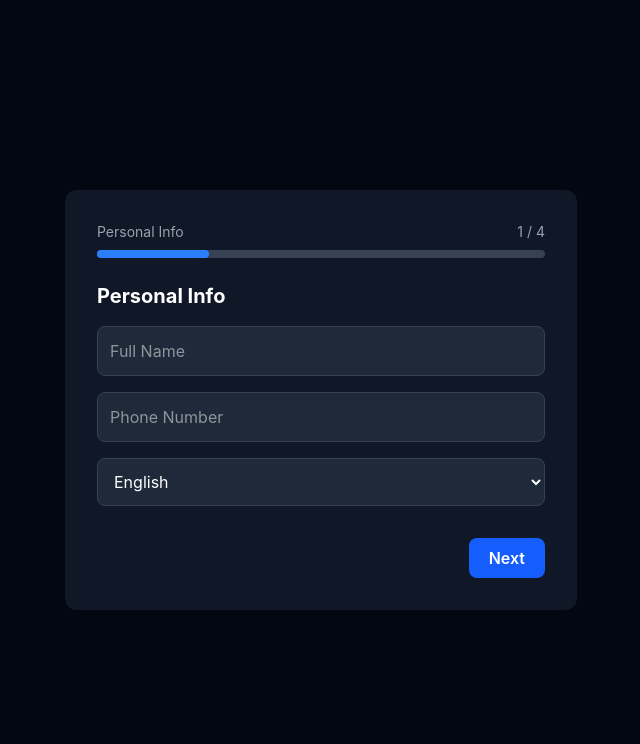
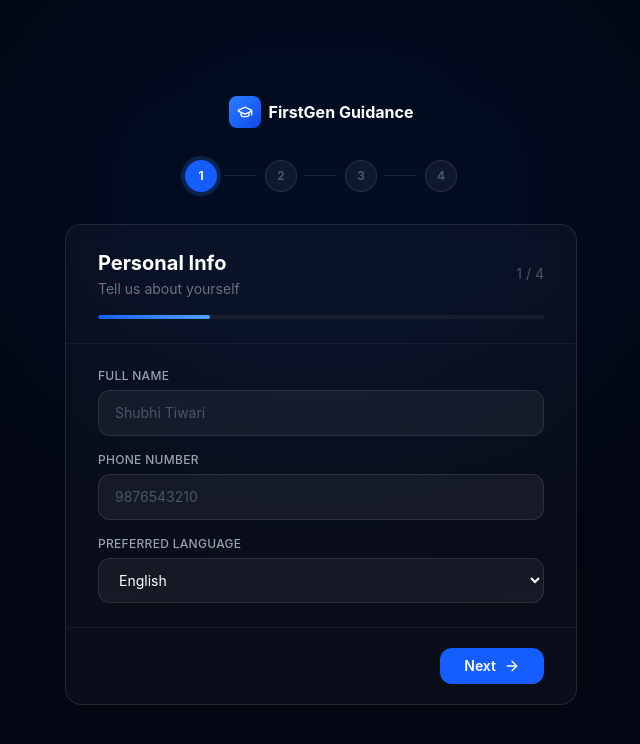
Before and after one commit to shubhitiwariiii/first-gen-guidance, a Next.js app: page /onboarding in a window 1280 px wide. Shown: the top 744 px of the page, without its empty margins (319-959 px from the left). Built offline with nearby package versions, Linux system fonts and the light colour scheme; no server answers.

Commit message:
improve onboarding ui with matching dark theme

```diff
--- a/src/app/onboarding/page.tsx
+++ b/src/app/onboarding/page.tsx
@@ -3,8 +3,14 @@
 import { useState } from 'react'
 import { createClient } from '@/lib/supabase/client'
 import { useRouter } from 'next/navigation'
+import { GraduationCap, ArrowRight, ArrowLeft, Check } from 'lucide-react'
 
-const STEPS = ['Personal Info', 'Location', 'Academic Info', 'Background']
+const STEPS = [
+  { title: 'Personal Info', desc: 'Tell us about yourself' },
+  { title: 'Location', desc: 'Where are you from?' },
+  { title: 'Academic Info', desc: 'Your education details' },
+  { title: 'Family Background', desc: 'Help us match better' },
+]
 
 export default function OnboardingPage() {
   const supabase = createClient()
@@ -16,9 +22,9 @@ export default function OnboardingPage() {
   const [form, setForm] = useState({
     full_name: '',
     phone: '',
+    language: 'en',
     state: '',
     city: '',
-    language: 'en',
     class_level: '',
     stream: '',
     family_income: '',
@@ -46,45 +52,83 @@ export default function OnboardingPage() {
     setLoading(false)
   }
 
+  const inputClass = "w-full px-4 py-3 bg-white/5 border border-white/10 rounded-xl text-white placeholder-gray-600 text-sm focus:outline-none focus:border-blue-500 focus:bg-white/8 transition-all"
+  const selectClass = "w-full px-4 py-3 bg-white/5 border border-white/10 rounded-xl text-white text-sm focus:outline-none focus:border-blue-500 transition-all"
+  const labelClass = "block text-gray-400 text-xs font-medium uppercase tracking-wide mb-1.5"
+
   return (
-    <div className="min-h-screen bg-gray-950 flex items-center justify-center p-4">
-      <div className="bg-gray-900 rounded-xl w-full max-w-lg p-8 space-y-6">
+    <div className="min-h-screen bg-[#030712] flex items-center justify-center px-4">
+
+      {/* Background glow */}
+      <div className="absolute top-0 left-1/2 -translate-x-1/2 w-[600px] h-[400px] bg-blue-600/8 rounded-full blur-[120px] pointer-events-none" />
+
+      <div className="w-full max-w-lg relative">
+
+        {/* Logo */}
+        <div className="flex items-center justify-center gap-2 mb-8">
+          <div className="w-8 h-8 rounded-lg bg-gradient-to-br from-blue-500 to-blue-700 flex items-center justify-center">
+            <GraduationCap className="w-4 h-4 text-white" />
+          </div>
+          <span className="font-bold text-white">FirstGen Guidance</span>
+        </div>
+
+        {/* Step indicators */}
+        <div className="flex items-center justify-center gap-2 mb-8">
+          {STEPS.map((s, i) => (
+            <div key={i} className="flex items-center gap-2">
+              <div className={`w-8 h-8 rounded-full flex items-center justify-center text-xs font-bold transition-all ${
+                i < step ? 'bg-blue-600 text-white' :
+                i === step ? 'bg-blue-600 text-white ring-4 ring-blue-500/20' :
+                'bg-white/5 border border-white/10 text-gray-600'
+              }`}>
+                {i < step ? <Check className="w-3.5 h-3.5" /> : i + 1}
+              </div>
+              {i < STEPS.length - 1 && (
+                <div className={`w-8 h-px transition-all ${i < step ? 'bg-blue-600' : 'bg-white/10'}`} />
+              )}
+            </div>
+          ))}
+        </div>
+
+        {/* Card */}
+        <div className="bg-white/3 border border-white/10 rounded-2xl overflow-hidden backdrop-blur-sm">
+
+          {/* Card header */}
+          <div className="px-8 py-6 border-b border-white/5">
+            <div className="flex items-center justify-between">
+              <div>
+                <h2 className="text-white font-bold text-xl">{STEPS[step].title}</h2>
+                <p className="text-gray-500 text-sm mt-0.5">{STEPS[step].desc}</p>
+              </div>
+              <span className="text-gray-600 text-sm">{step + 1} / {STEPS.length}</span>
+            </div>
 
             {/* Progress bar */}
-        <div className="space-y-2">
-          <div className="flex justify-between text-sm text-gray-400">
-            <span>{STEPS[step]}</span>
-            <span>{step + 1} / {STEPS.length}</span>
-          </div>
-          <div className="w-full bg-gray-700 rounded-full h-2">
+            <div className="mt-4 h-1 bg-white/5 rounded-full overflow-hidden">
               <div
-              className="bg-blue-500 h-2 rounded-full transition-all"
+                className="h-full bg-gradient-to-r from-blue-600 to-blue-400 rounded-full transition-all duration-500"
                 style={{ width: `${((step + 1) / STEPS.length) * 100}%` }}
               />
             </div>
           </div>
 
+          {/* Form content */}
+          <div className="px-8 py-6 space-y-4">
+
             {/* Step 0: Personal Info */}
             {step === 0 && (
-          <div className="space-y-4">
-            <h2 className="text-xl font-bold text-white">Personal Info</h2>
-            <input
-              placeholder="Full Name"
-              value={form.full_name}
-              onChange={e => update('full_name', e.target.value)}
-              className="w-full p-3 rounded-lg bg-gray-800 text-white border border-gray-700 focus:outline-none focus:border-blue-500"
-            />
-            <input
-              placeholder="Phone Number"
-              value={form.phone}
-              onChange={e => update('phone', e.target.value)}
-              className="w-full p-3 rounded-lg bg-gray-800 text-white border border-gray-700 focus:outline-none focus:border-blue-500"
-            />
-            <select
-              value={form.language}
-              onChange={e => update('language', e.target.value)}
-              className="w-full p-3 rounded-lg bg-gray-800 text-white border border-gray-700 focus:outline-none focus:border-blue-500"
-            >
+              <>
+                <div>
+                  <label className={labelClass}>Full Name</label>
+                  <input placeholder="Shubhi Tiwari" value={form.full_name} onChange={e => update('full_name', e.target.value)} className={inputClass} />
+                </div>
+                <div>
+                  <label className={labelClass}>Phone Number</label>
+                  <input placeholder="9876543210" value={form.phone} onChange={e => update('phone', e.target.value)} className={inputClass} />
+                </div>
+                <div>
+                  <label className={labelClass}>Preferred Language</label>
+                  <select value={form.language} onChange={e => update('language', e.target.value)} className={selectClass}>
                     <option value="en">English</option>
                     <option value="hi">Hindi</option>
                     <option value="bn">Bengali</option>
@@ -93,36 +137,29 @@ export default function OnboardingPage() {
                     <option value="mr">Marathi</option>
                   </select>
                 </div>
+              </>
             )}
 
             {/* Step 1: Location */}
             {step === 1 && (
-          <div className="space-y-4">
-            <h2 className="text-xl font-bold text-white">Location</h2>
-            <input
-              placeholder="State (e.g. Uttar Pradesh)"
-              value={form.state}
-              onChange={e => update('state', e.target.value)}
-              className="w-full p-3 rounded-lg bg-gray-800 text-white border border-gray-700 focus:outline-none focus:border-blue-500"
-            />
-            <input
-              placeholder="City"
-              value={form.city}
-              onChange={e => update('city', e.target.value)}
-              className="w-full p-3 rounded-lg bg-gray-800 text-white border border-gray-700 focus:outline-none focus:border-blue-500"
-            />
+              <>
+                <div>
+                  <label className={labelClass}>State</label>
+                  <input placeholder="Uttar Pradesh" value={form.state} onChange={e => update('state', e.target.value)} className={inputClass} />
                 </div>
+                <div>
+                  <label className={labelClass}>City</label>
+                  <input placeholder="Lucknow" value={form.city} onChange={e => update('city', e.target.value)} className={inputClass} />
+                </div>
+              </>
             )}
 
-        {/* Step 2: Academic Info */}
+            {/* Step 2: Academic */}
             {step === 2 && (
-          <div className="space-y-4">
-            <h2 className="text-xl font-bold text-white">Academic Info</h2>
-            <select
-              value={form.class_level}
-              onChange={e => update('class_level', e.target.value)}
-              className="w-full p-3 rounded-lg bg-gray-800 text-white border border-gray-700 focus:outline-none focus:border-blue-500"
-            >
+              <>
+                <div>
+                  <label className={labelClass}>Class Level</label>
+                  <select value={form.class_level} onChange={e => update('class_level', e.target.value)} className={selectClass}>
                     <option value="">Select class level</option>
                     <option value="10th">10th</option>
                     <option value="11th">11th</option>
@@ -132,11 +169,10 @@ export default function OnboardingPage() {
                     <option value="UG Year 3">UG Year 3</option>
                     <option value="UG Year 4">UG Year 4</option>
                   </select>
-            <select
-              value={form.stream}
-              onChange={e => update('stream', e.target.value)}
-              className="w-full p-3 rounded-lg bg-gray-800 text-white border border-gray-700 focus:outline-none focus:border-blue-500"
-            >
+                </div>
+                <div>
+                  <label className={labelClass}>Stream</label>
+                  <select value={form.stream} onChange={e => update('stream', e.target.value)} className={selectClass}>
                     <option value="">Select stream</option>
                     <option value="Science">Science</option>
                     <option value="Commerce">Commerce</option>
@@ -146,47 +182,52 @@ export default function OnboardingPage() {
                     <option value="Other">Other</option>
                   </select>
                 </div>
+              </>
             )}
 
             {/* Step 3: Background */}
             {step === 3 && (
-          <div className="space-y-4">
-            <h2 className="text-xl font-bold text-white">Family Background</h2>
-            <select
-              value={form.family_income}
-              onChange={e => update('family_income', e.target.value)}
-              className="w-full p-3 rounded-lg bg-gray-800 text-white border border-gray-700 focus:outline-none focus:border-blue-500"
-            >
-              <option value="">Annual family income</option>
+              <>
+                <div>
+                  <label className={labelClass}>Annual Family Income</label>
+                  <select value={form.family_income} onChange={e => update('family_income', e.target.value)} className={selectClass}>
+                    <option value="">Select income range</option>
                     <option value="below 1L">Below ₹1 Lakh</option>
                     <option value="1-3L">₹1 – 3 Lakh</option>
                     <option value="3-6L">₹3 – 6 Lakh</option>
                     <option value="6-10L">₹6 – 10 Lakh</option>
                     <option value="above 10L">Above ₹10 Lakh</option>
                   </select>
-            <div className="flex items-center gap-3 p-3 bg-gray-800 rounded-lg border border-gray-700">
+                </div>
+                <div className="flex items-start gap-3 p-4 bg-white/3 border border-white/8 rounded-xl">
                   <input
                     type="checkbox"
                     id="first_gen"
                     checked={form.is_first_gen}
                     onChange={e => update('is_first_gen', e.target.checked)}
-                className="w-4 h-4 accent-blue-500"
+                    className="w-4 h-4 mt-0.5 accent-blue-500 shrink-0"
                   />
-              <label htmlFor="first_gen" className="text-white text-sm">
+                  <label htmlFor="first_gen" className="text-gray-300 text-sm leading-relaxed cursor-pointer">
                     I am the first in my family to pursue higher education
                   </label>
                 </div>
-            {error && <p className="text-red-400 text-sm">{error}</p>}
+                {error && (
+                  <div className="bg-red-500/10 border border-red-500/20 text-red-400 text-sm px-4 py-3 rounded-xl">
+                    {error}
                   </div>
                 )}
+              </>
+            )}
+          </div>
 
           {/* Navigation */}
-        <div className="flex justify-between pt-2">
+          <div className="px-8 py-5 border-t border-white/5 flex items-center justify-between">
             {step > 0 ? (
               <button
                 onClick={() => setStep(s => s - 1)}
-              className="px-5 py-2 rounded-lg bg-gray-700 text-white hover:bg-gray-600"
+                className="flex items-center gap-2 px-4 py-2 bg-white/5 hover:bg-white/10 border border-white/10 text-gray-300 rounded-xl text-sm font-medium transition-all"
               >
+                <ArrowLeft className="w-4 h-4" />
                 Back
               </button>
             ) : <div />}
@@ -194,19 +235,22 @@ export default function OnboardingPage() {
             {step < STEPS.length - 1 ? (
               <button
                 onClick={() => setStep(s => s + 1)}
-              className="px-5 py-2 rounded-lg bg-blue-600 text-white hover:bg-blue-700 font-semibold"
+                className="flex items-center gap-2 px-6 py-2 bg-blue-600 hover:bg-blue-500 text-white rounded-xl text-sm font-semibold transition-all hover:shadow-lg hover:shadow-blue-500/20"
               >
                 Next
+                <ArrowRight className="w-4 h-4" />
               </button>
             ) : (
               <button
                 onClick={handleSubmit}
                 disabled={loading}
-              className="px-5 py-2 rounded-lg bg-green-600 text-white hover:bg-green-700 font-semibold disabled:opacity-50"
+                className="flex items-center gap-2 px-6 py-2 bg-blue-600 hover:bg-blue-500 text-white rounded-xl text-sm font-semibold transition-all hover:shadow-lg hover:shadow-blue-500/20 disabled:opacity-50"
               >
                 {loading ? 'Saving...' : 'Complete Setup'}
+                <Check className="w-4 h-4" />
               </button>
             )}
+          </div>
         </div>
 
       </div>
```
Lines whose indentation alone changed are shown as unchanged.
